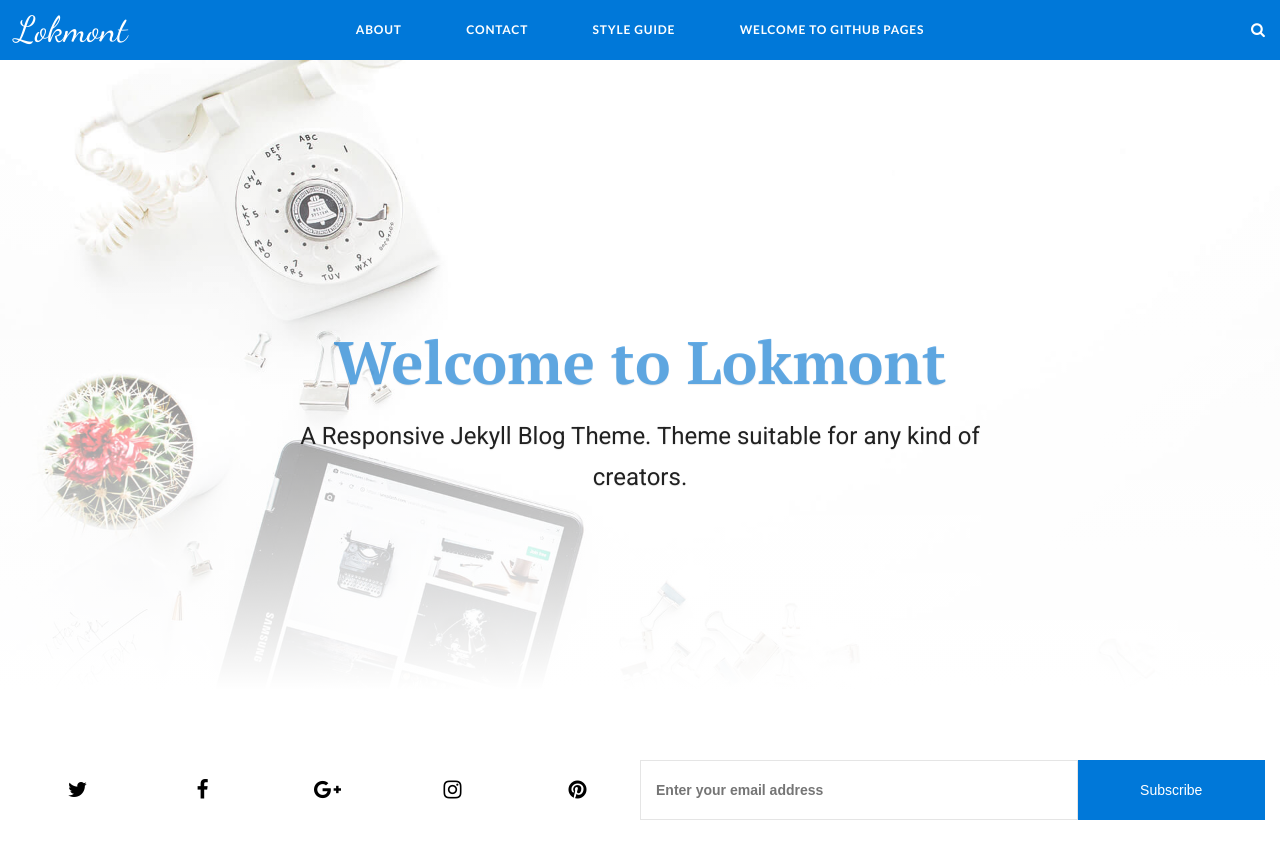
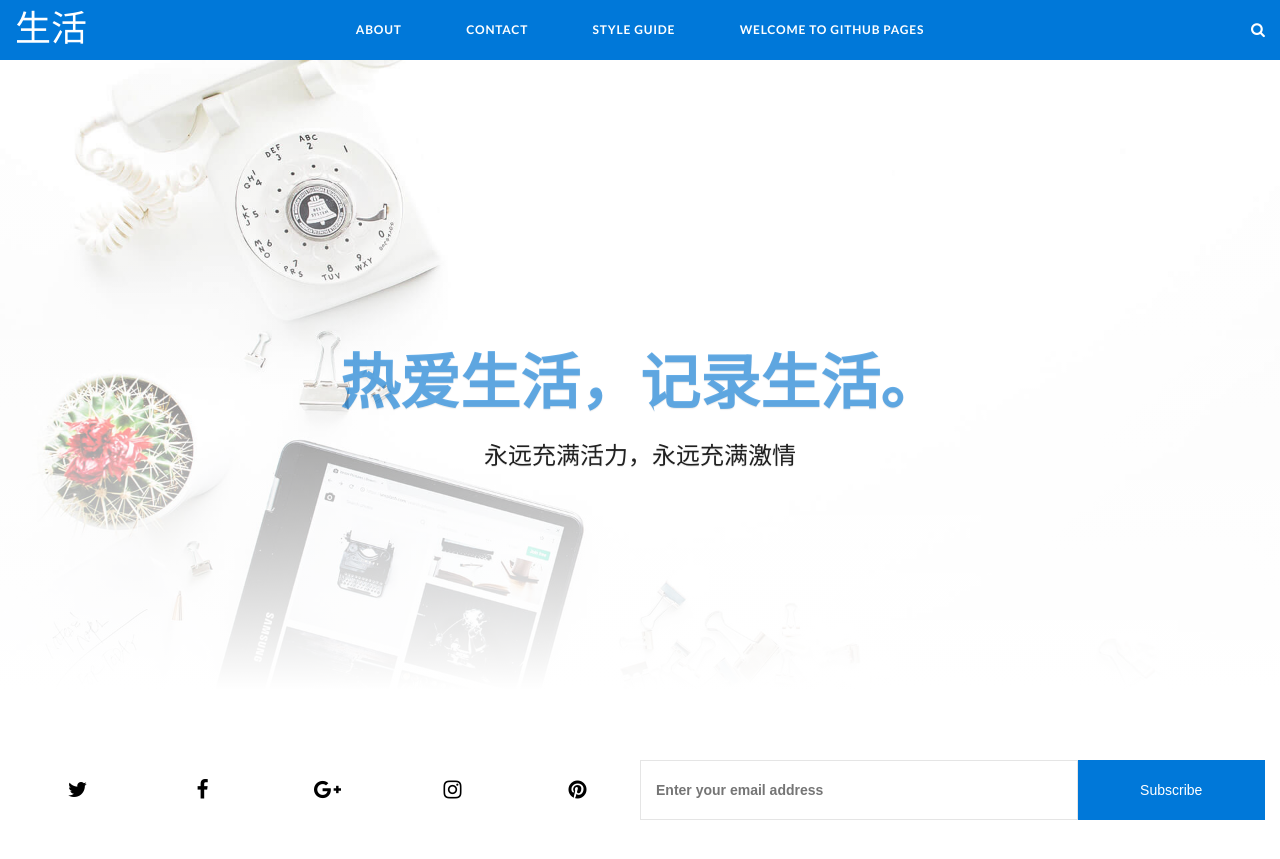
Before and after one commit to yz14/life, a Jekyll site: the page built from index.html, in a window 1280 px wide and 900 px high. Shown: the top 859 px of the window. Built offline with Jekyll 4.4.1, drawn with Linux system fonts in a browser that asks for light colours; the list of posts is cut into pages by our own code.

Commit message:
Update _config.yml

```diff
--- a/_config.yml
+++ b/_config.yml
@@ -1,13 +1,13 @@
 # Site settings
-title: Lokmont
-description: Lokmont is a responsive simple theme for Jekyll.
+title: 生活
+description: 生活页
 baseurl: "/life" # the subpath of your site, e.g. /blog
 url: "https://yz14.github.io" # the base hostname & protocol for your site, e.g. http://example.com
 
 # Banner Section
 hero: 112.jpg
-hero-title: Welcome to Lokmont
-hero-description: A Responsive Jekyll Blog Theme. Theme suitable for any kind of creators.
+hero-title: 热爱生活，记录生活。
+hero-description: 永远充满活力，永远充满激情
 
 # Author - Creator
 author-name: Ben Campbell
```
